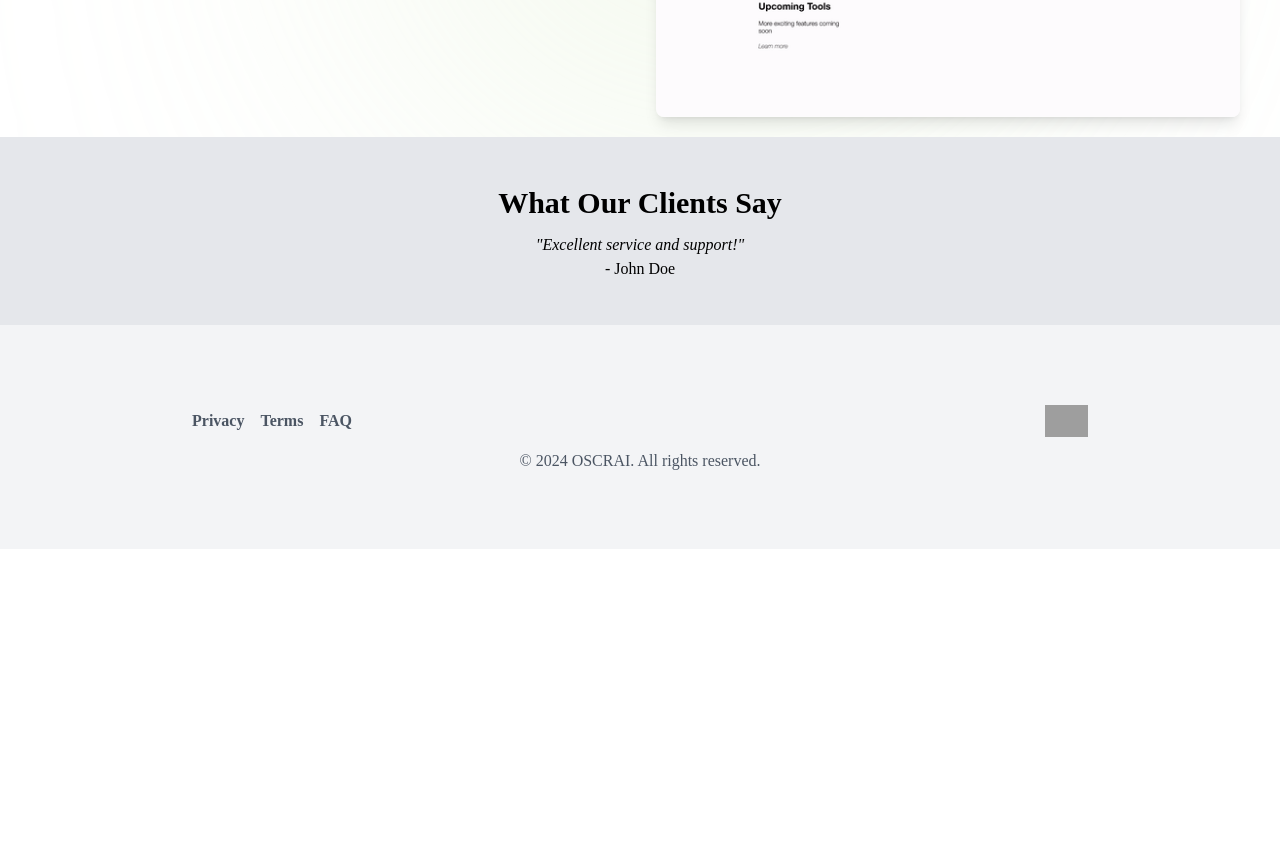
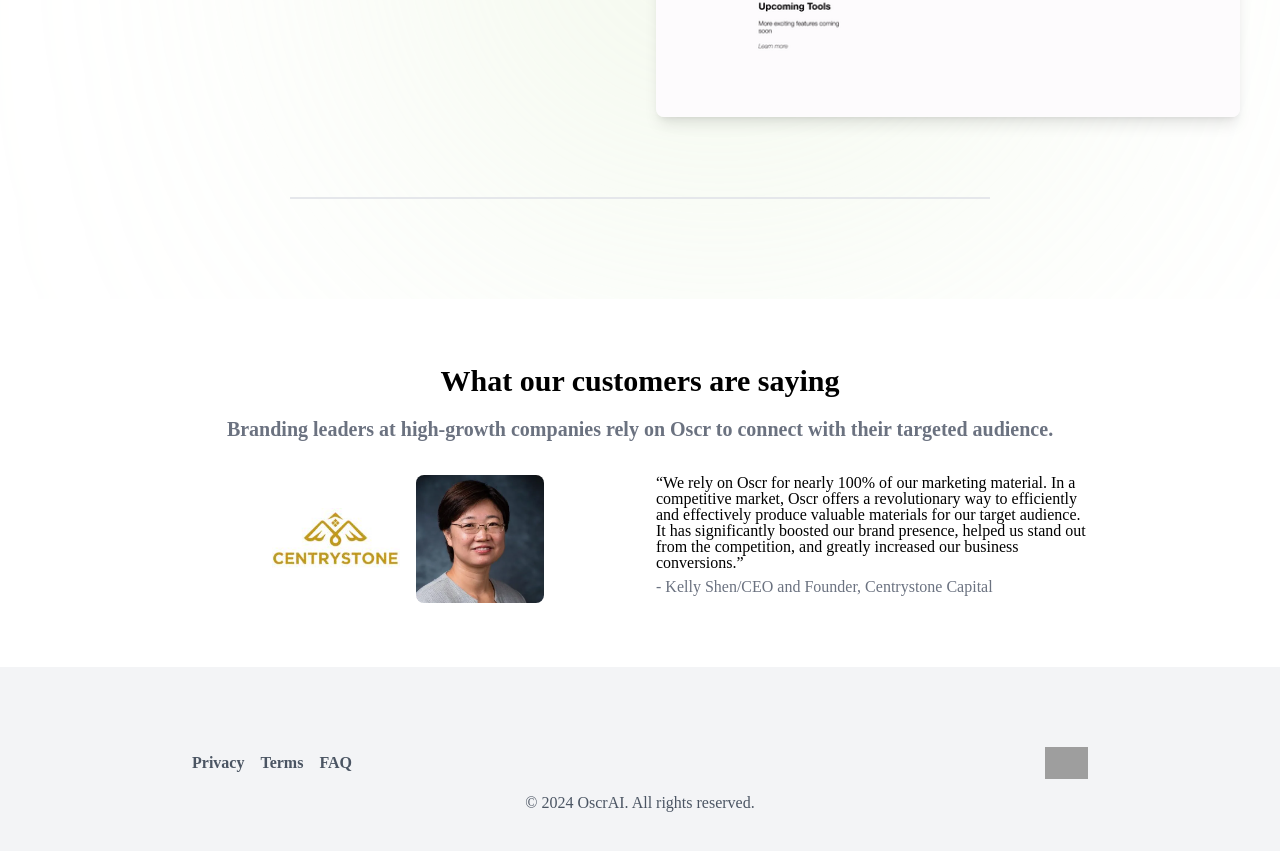
Before and after one commit to ParisaDarkhal/oscr-react, a React (Create React App) app: page / in a window 1280 px wide. Shown: the part 3359-4210 px from the top of the page. Before the commit the page ends 3908 px from the top, so only its background shows below. Built offline with nearby package versions, Linux system fonts and the light colour scheme; grey boxes are pictures that could not be loaded; a small style sheet from the web is missing.

Commit message:
Testimonials created

```diff
--- a/src/components/Footer.js
+++ b/src/components/Footer.js
@@ -39,7 +39,7 @@
         <img src={Logo} alt="Logo" className="h-8" />
       </div>
       <div className="text-center mt-4 text-gray-600">
-        &copy; {new Date().getFullYear()} OSCRAI. All rights reserved.
+        &copy; {new Date().getFullYear()} OscrAI. All rights reserved.
       </div>
     </footer>
   );
--- a/src/components/home/Craft.js
+++ b/src/components/home/Craft.js
@@ -53,6 +53,7 @@
           </a>
         </div>
       </div>
+      <hr className="my-8 border-t-2 border-gray-200 mx-auto w-7/12 mt-20 mb-20" />
     </section>
   );
 };
--- a/src/components/home/Testimonials.js
+++ b/src/components/home/Testimonials.js
@@ -1,14 +1,43 @@
 import React from "react";
+import Img2 from "./homeImg/image-2.png";
+import Img28 from "./homeImg/image-28.png";
 
 const Testimonials = () => {
   return (
-    <section className="bg-gray-200 py-12 px-6 text-center">
-      <h2 className="text-3xl font-bold">What Our Clients Say</h2>
-      <div className="mt-4">
-        <blockquote className="italic">
-          "Excellent service and support!"
-        </blockquote>
-        <p className="mt-2">- John Doe</p>
+    <section className="bg-white py-16 px-6">
+      <div className="max-w-4xl mx-auto">
+        <h2 className="text-3xl font-bold mb-4 text-center">
+          What our customers are saying
+        </h2>
+        <h3 className="text-xl font-semibold mb-8 text-center text-gray-500">
+          Branding leaders at high-growth companies rely on Oscr to connect with
+          their targeted audience.
+        </h3>
+        <div className="grid grid-cols-1 gap-8 md:grid-cols-2 md:gap-8">
+          {/* Images Container */}
+          <div className="flex flex-row items-center justify-center gap-4">
+            <img src={Img2} alt="logo-CentryStone" className="w-32 h-auto" />
+            <img
+              src={Img28}
+              alt="logo-CentryStone"
+              className="rounded-lg w-32 h-auto"
+            />
+          </div>
+          {/* Testimonial Container */}
+          <div className="text-left">
+            <p className="text-black mb-2">
+              “We rely on Oscr for nearly 100% of our marketing material. In a
+              competitive market, Oscr offers a revolutionary way to efficiently
+              and effectively produce valuable materials for our target
+              audience. It has significantly boosted our brand presence, helped
+              us stand out from the competition, and greatly increased our
+              business conversions.”
+            </p>
+            <p className="text-gray-500 mb-2">
+              - Kelly Shen/CEO and Founder, Centrystone Capital
+            </p>
+          </div>
+        </div>
       </div>
     </section>
   );
```
Also changed, not shown: src/components/home/homeImg/image-28.png (added).
